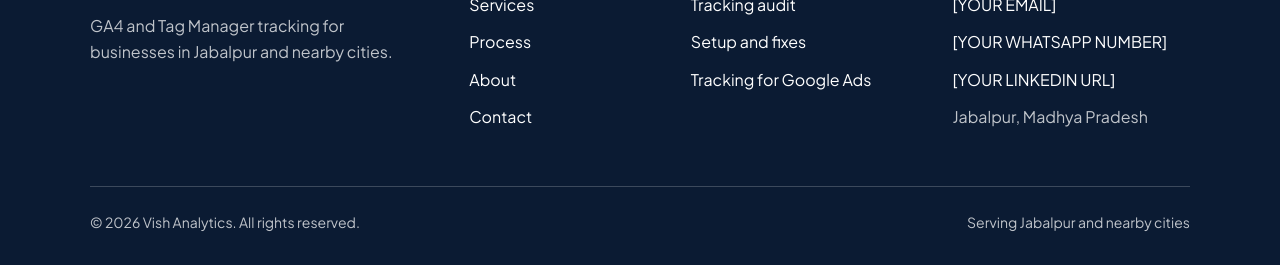
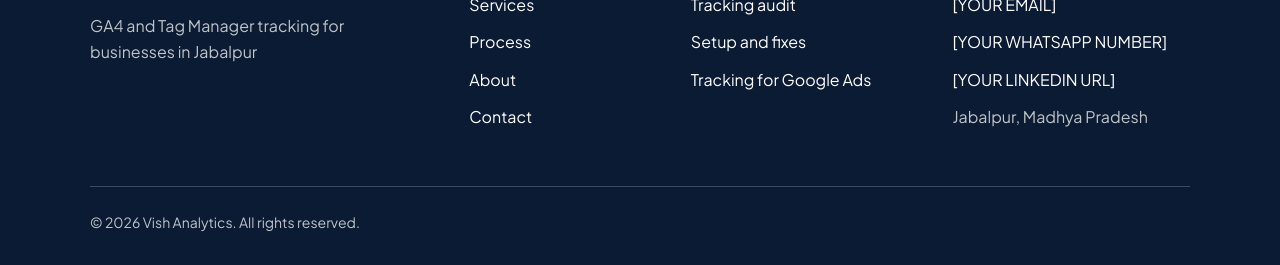
Before and after one commit to adsmanagervish/VishAnalytics, a plain HTML site: page index.html in a window 1280 px wide. Shown: the part 4099-4364 px from the top of the page. Drawn offline with Linux system fonts and the light colour scheme.

Commit message:
index.html

```diff
--- a/index.html
+++ b/index.html
@@ -130,7 +130,7 @@ img{max-width:100%}
 <div style="display:flex;flex-wrap:wrap;gap:48px 64px;justify-content:space-between">
 <div style="flex:2 1 280px;min-width:0;display:flex;flex-direction:column;gap:16px">
 <div style="font-family:'Plus Jakarta Sans',system-ui,sans-serif;font-weight:800;font-size:24px;letter-spacing:-0.02em">Vish Analytics</div>
-<p style="margin:0;font-size:16px;color:rgba(255,255,255,0.74);max-width:320px">GA4 and Tag Manager tracking for businesses in Jabalpur and nearby cities.</p>
+<p style="margin:0;font-size:16px;color:rgba(255,255,255,0.74);max-width:320px">GA4 and Tag Manager tracking for businesses in Jabalpur</p>
 </div>
 <div style="flex:1 1 140px;min-width:0;display:flex;flex-direction:column;gap:12px;font-size:16px">
 <div style="font-size:13px;font-weight:600;letter-spacing:0.06em;text-transform:uppercase;color:#6CB6FF">Explore</div>
@@ -155,7 +155,7 @@ img{max-width:100%}
 </div>
 <div style="border-top:1px solid rgba(255,255,255,0.2);padding-top:24px;display:flex;flex-wrap:wrap;gap:8px 24px;justify-content:space-between;font-size:14px;color:rgba(255,255,255,0.74)">
 <span>© 2026 Vish Analytics. All rights reserved.</span>
-<span>Serving Jabalpur and nearby cities</span>
+<!--<span>Serving Jabalpur and nearby cities</span>-->
 </div>
 </div>
 </div>
```
